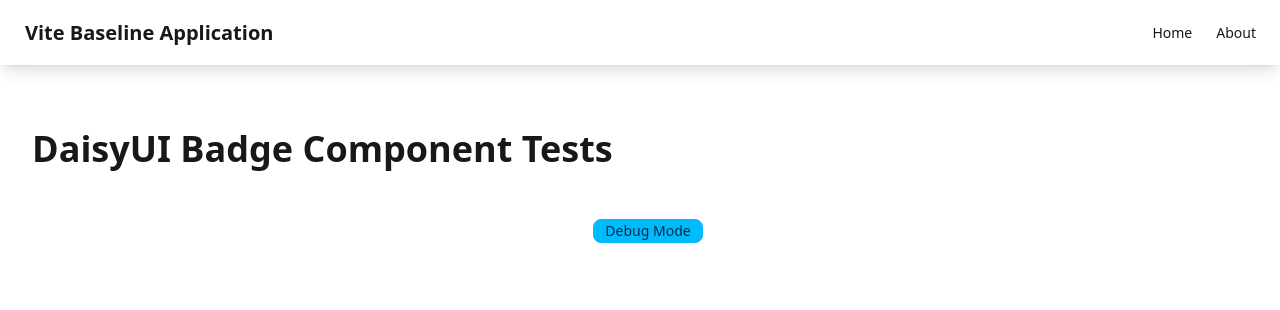
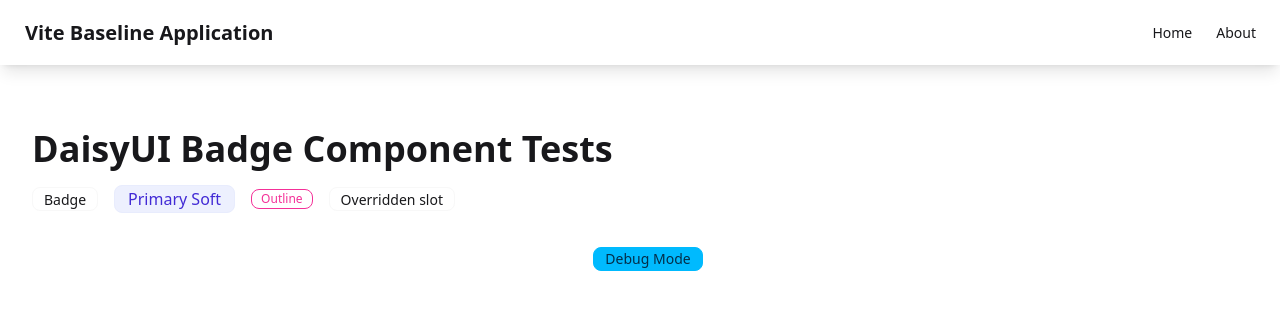
Before and after one commit to tpickles118/vite-ui-components, a Vue app: page /badge-view in a window 1280 px wide. Shown: the top 310 px of the page. Built offline with nearby package versions, Linux system fonts and the light colour scheme.

Commit message:
created badge model, wrapper, and test view

```diff
--- a/eslint.config.js
+++ b/eslint.config.js
@@ -15,6 +15,12 @@ export default [
         languageOptions: {
             ecmaVersion: 'latest',
             sourceType: 'module',
+            globals: {
+                console: true,
+                window: true,
+                document: true,
+                URL: true
+            },
         },
     },
 ]
--- a/package.json
+++ b/package.json
@@ -29,6 +29,7 @@
         "axios": "^1.13.2",
         "daisyui": "^5.4.7",
         "tailwindcss": "^4.1.17",
+        "uuid": "^13.0.0",
         "vue": "^3.5.22",
         "vue-router": "^4.6.3"
     },
--- a/src/components/base/DaisyBadge.vue
+++ b/src/components/base/DaisyBadge.vue
@@ -1,9 +1,47 @@
 <script setup>
+import { computed } from 'vue'
+import { BADGE_OPTIONS } from '@/constants'
+import { BadgeModel } from '@/components/models/badgeModel.js'
 
+const props = defineProps({
+    badgeModel: {
+        type: [Object, BadgeModel],
+        required: true,
+    },
+})
+
+const classes = computed(() => {
+    const bm = props.badgeModel || {}
+    const cls = [BADGE_OPTIONS.BADGE]
+
+    // Size can be either a key (e.g. 'LG') or a full class string ('badge-lg')
+    if (bm.size) {
+        const sizeVal = BADGE_OPTIONS.SIZE?.[bm.size] ?? bm.size
+        if (sizeVal) cls.push(sizeVal)
+    }
+
+    // Color can be either a key (e.g. 'PRIMARY') or a full class string ('badge-primary')
+    if (bm.color) {
+        const colorVal = BADGE_OPTIONS.COLOR?.[bm.color] ?? bm.color
+        if (colorVal) cls.push(colorVal)
+    }
+
+    if (bm.isSoft) cls.push(BADGE_OPTIONS.SOFT)
+    if (bm.isOutline) cls.push(BADGE_OPTIONS.OUTLINE)
+    if (bm.isDash) cls.push(BADGE_OPTIONS.DASH)
+    if (bm.isGhost) cls.push(BADGE_OPTIONS.GHOST)
+
+    return cls
+})
 </script>
 
 <template>
-
-    badge-view
-
+    <span
+        :class="classes"
+        :id="badgeModel?.id"
+        role="status"
+        aria-label="badge"
+    >
+        <slot>{{ badgeModel?.label }}</slot>
+    </span>
 </template>
--- /dev/null
+++ b/src/components/models/badgeModel.js
@@ -0,0 +1,65 @@
+import { v4 as uuidv4 } from 'uuid';
+
+// BadgeModel class to represent badge properties
+export class BadgeModel {
+    constructor({
+        id = uuidv4(),
+        size = null,
+        color = null,
+        isSoft = false,
+        isOutline = false,
+        isDash = false,
+        isGhost = false,
+        label = 'Badge',
+    } = {}) {
+        this.id = id;
+        this.size = size;
+        this.color = color;
+        this.isSoft = isSoft;
+        this.isOutline = isOutline;
+        this.isDash = isDash;
+        this.isGhost = isGhost;
+        this.label = label;
+        console.log('Badge object created:', this);
+    }
+
+    // Getters
+    getId() { return this.id; }
+    getSize() { return this.size; }
+    getColor() { return this.color; }
+    getIsSoft() { return this.isSoft; }
+    getIsOutline() { return this.isOutline; }
+    getIsDash() { return this.isDash; }
+    getIsGhost() { return this.isGhost; }
+    getLabel() { return this.label; }
+
+    // Setters that return this for chaining
+    setSize(value) {
+        this.size = value;
+        return this;
+    }
+    setColor(value) {
+        this.color = value;
+        return this;
+    }
+    setIsSoft(value) {
+        this.isSoft = !!value;
+        return this;
+    }
+    setIsOutline(value) {
+        this.isOutline = !!value;
+        return this;
+    }
+    setIsDash(value) {
+        this.isDash = !!value;
+        return this;
+    }
+    setIsGhost(value) {
+        this.isGhost = !!value;
+        return this;
+    }
+    setLabel(value) {
+        this.label = value;
+        return this;
+    }
+}
--- /dev/null
+++ b/src/constants/index.js
@@ -0,0 +1,25 @@
+
+export const BADGE_OPTIONS = {
+    BADGE: 'badge',
+    SIZE: {
+        XS: 'badge-xs',
+        SM: 'badge-sm',
+        MD: 'badge-md',
+        LG: 'badge-lg',
+        XL: 'badge-xl',
+    },
+    COLOR: {
+        PRIMARY: 'badge-primary',
+        SECONDARY: 'badge-secondary',
+        ACCENT: 'badge-accent',
+        NEUTRAL: 'badge-neutral',
+        INFO: 'badge-info',
+        SUCCESS: 'badge-success',
+        WARNING: 'badge-warning',
+        ERROR: 'badge-error',
+    },
+    SOFT: 'badge-soft',
+    OUTLINE: 'badge-outline',
+    DASH: 'badge-dash',
+    GHOST: 'badge-ghost',
+}
--- a/src/views/daisy-wrapper-views/BadgeView.vue
+++ b/src/views/daisy-wrapper-views/BadgeView.vue
@@ -1,10 +1,22 @@
 <script setup>
+import { BadgeModel } from '@/components/models/badgeModel.js'
+import DaisyBadge from '@/components/base/DaisyBadge.vue'
+
+const basic = new BadgeModel()
+const primarySoft = new BadgeModel({ size: 'LG', color: 'PRIMARY', isSoft: true, label: 'Primary Soft' })
+const outlined = new BadgeModel({ size: 'SM', color: 'SECONDARY', isOutline: true, label: 'Outline' })
 </script>
 
 <template>
-
     <div class="container mx-auto p-8">
         <h1 class="text-4xl font-bold mb-4">DaisyUI Badge Component Tests</h1>
 
+        <div class="space-x-4">
+            <DaisyBadge :badge-model="basic" />
+            <DaisyBadge :badge-model="primarySoft" />
+            <DaisyBadge :badge-model="outlined" />
+            <!-- slot example -->
+            <DaisyBadge :badge-model="basic">Overridden slot</DaisyBadge>
+        </div>
     </div>
 </template>
```
Also changed, not shown: 1 other file (tests, documents, lock files or other folders).
